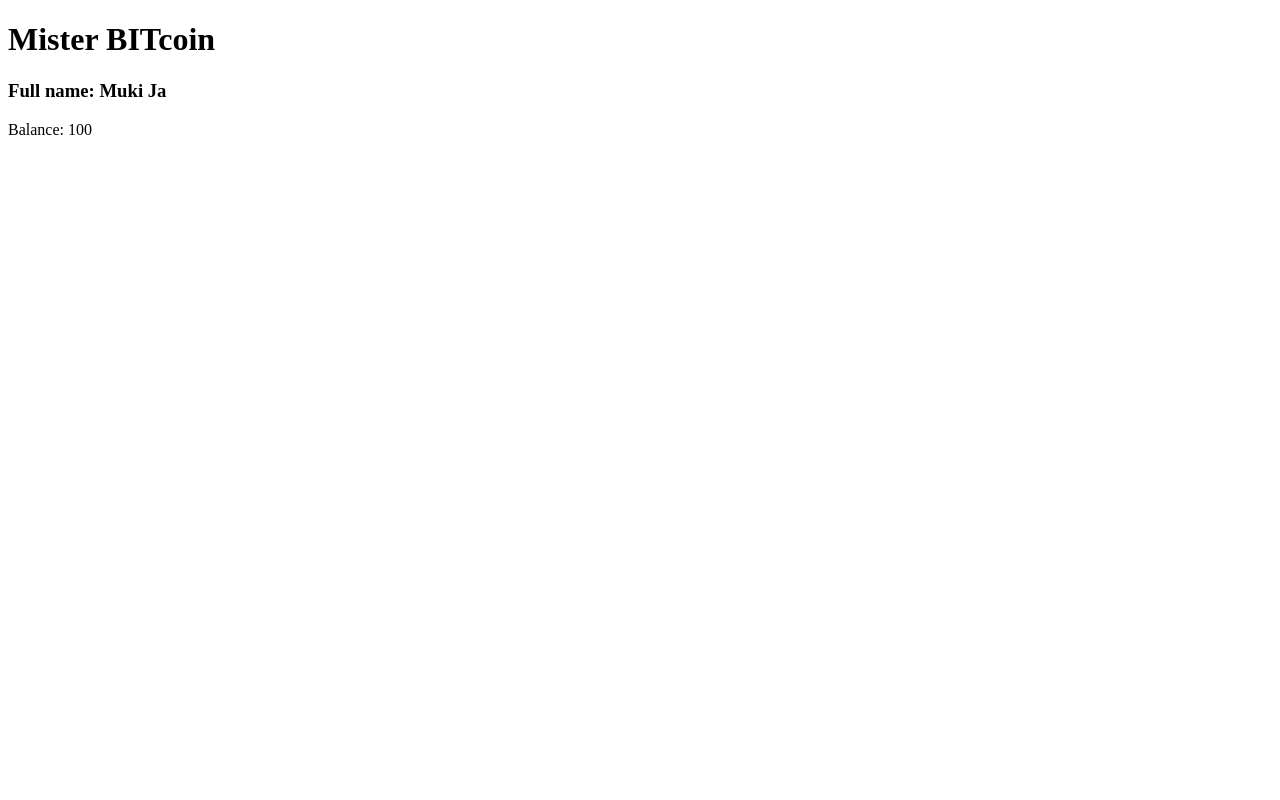
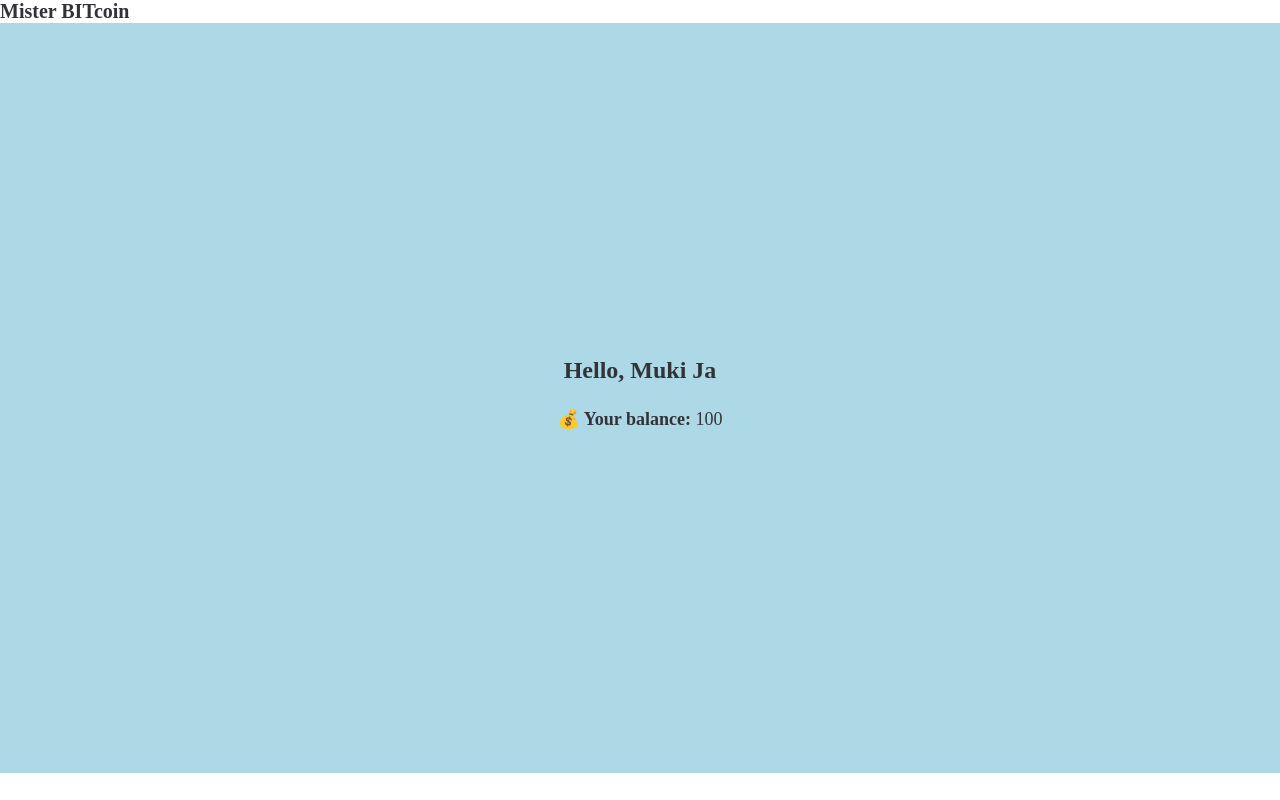
Before and after one commit to RonFelsenfeld/mister-bitcoin, an Angular app: page / in a window 1280 px wide. Built offline with nearby package versions, Linux system fonts and the light colour scheme; no server answers.

Commit message:
Add basic styles

```diff
--- a/angular.json
+++ b/angular.json
@@ -37,7 +37,8 @@
               "src/assets"
             ],
             "styles": [
-              "src/styles.scss"
+              "src/styles.scss",
+              "src/assets/scss/main.scss"
             ],
             "scripts": []
           },
@@ -97,7 +98,8 @@
               "src/assets"
             ],
             "styles": [
-              "src/styles.scss"
+              "src/styles.scss",
+              "src/assets/scss/main.scss"
             ],
             "scripts": []
           }
--- a/src/app/pages/homepage/homepage.component.html
+++ b/src/app/pages/homepage/homepage.component.html
@@ -1,13 +1,13 @@
-<section class="home-page">
-  <h3>
-    Full name: <span>{{ user.fullName }}</span>
+<section class="home-page flex column align-center justify-center">
+  <h3 class="user-greet">
+    Hello, <span>{{ user.fullName }}</span>
   </h3>
 
-  <p>
-    Balance: <span>{{ user.coins }}</span>
+  <p class="balance">
+    💰 Your balance: <span>{{ user.coins }}</span>
   </p>
 
-  <p *ngIf="rate">
-    Bitcoin rate: <span>{{ rate }}</span>
+  <p *ngIf="rate" class="rate">
+    📈 Current bitcoin rate: <span>{{ rate }}</span>
   </p>
 </section>
--- a/src/app/pages/homepage/homepage.component.scss
+++ b/src/app/pages/homepage/homepage.component.scss
@@ -0,0 +1,24 @@
+@import "../../../assets/scss/setup/vars";
+
+.home-page {
+  background-color: $homepage-bg-clr;
+  height: calc(100dvh - $app-header-height);
+
+  .user-greet {
+    margin-block-end: 1em;
+    font-size: 2.4em;
+  }
+
+  p {
+    font-size: 1.8em;
+    font-weight: bold;
+
+    &.balance {
+      margin-block-end: 1rem;
+    }
+
+    > span {
+      font-weight: normal;
+    }
+  }
+}
--- /dev/null
+++ b/src/assets/scss/basics/_base.scss
@@ -0,0 +1,42 @@
+* {
+  box-sizing: border-box;
+}
+
+html {
+  font-size: 0.625rem;
+  color: $main-font-clr;
+  background-color: $main-bg-clr;
+}
+
+body,
+h1,
+h2,
+h3,
+h4,
+h5,
+h6,
+p,
+a {
+  margin: 0;
+  padding: 0;
+}
+
+button {
+  cursor: pointer;
+  border: none;
+  font-family: inherit;
+}
+
+img {
+  max-width: 100%;
+}
+
+a {
+  color: inherit;
+  text-decoration: none;
+}
+
+input,
+select {
+  font-family: inherit;
+}
--- /dev/null
+++ b/src/assets/scss/basics/_helpers.scss
@@ -0,0 +1,29 @@
+.flex {
+  display: flex;
+
+  &.column {
+    flex-direction: column;
+  }
+
+  &.justify-center {
+    justify-content: center;
+  }
+
+  &.justify-between {
+    justify-content: space-between;
+  }
+
+  &.align-center {
+    align-items: center;
+  }
+
+  &.wrap {
+    flex-wrap: wrap;
+  }
+}
+
+.clean-list {
+  padding: 0;
+  margin: 0;
+  list-style-type: none;
+}
--- /dev/null
+++ b/src/assets/scss/basics/_layout.scss
@@ -0,0 +1,12 @@
+.main-layout {
+  display: grid;
+  grid-template-columns: 300px 1fr 300px;
+
+  > *:not(.full) {
+    grid-column: 2;
+  }
+
+  > .full {
+    grid-column: 1 / -1;
+  }
+}
--- /dev/null
+++ b/src/assets/scss/main.scss
@@ -0,0 +1,13 @@
+// SETUP
+@import "setup/typography";
+@import "setup/vars";
+@import "setup/mixins";
+
+// BASICS
+@import "basics/base";
+@import "basics/helpers";
+@import "basics/layout";
+
+// PAGES
+
+// COMPONENTS
--- /dev/null
+++ b/src/assets/scss/setup/_mixins.scss
@@ -0,0 +1,23 @@
+@mixin for-normal-layout {
+  @media (max-width: $break-normal) {
+    @content;
+  }
+}
+
+@mixin for-narrow-layout {
+  @media (max-width: $break-narrow) {
+    @content;
+  }
+}
+
+@mixin for-small-layout {
+  @media (max-width: $break-small) {
+    @content;
+  }
+}
+
+@mixin for-mobile-layout {
+  @media (max-width: $break-mobile) {
+    @content;
+  }
+}
--- /dev/null
+++ b/src/assets/scss/setup/_vars.scss
@@ -0,0 +1,9 @@
+$main-font-clr: rgb(50, 51, 56);
+$main-bg-clr: rgb(255, 255, 255);
+
+$app-header-height: 50px;
+
+$homepage-bg-clr: rgb(173, 216, 230);
+
+// $clr-success: rgb(152, 232, 152);
+// $clr-error: rgb(243, 150, 150);
```
Also changed, not shown: src/assets/scss/setup/_typography.scss (added).
